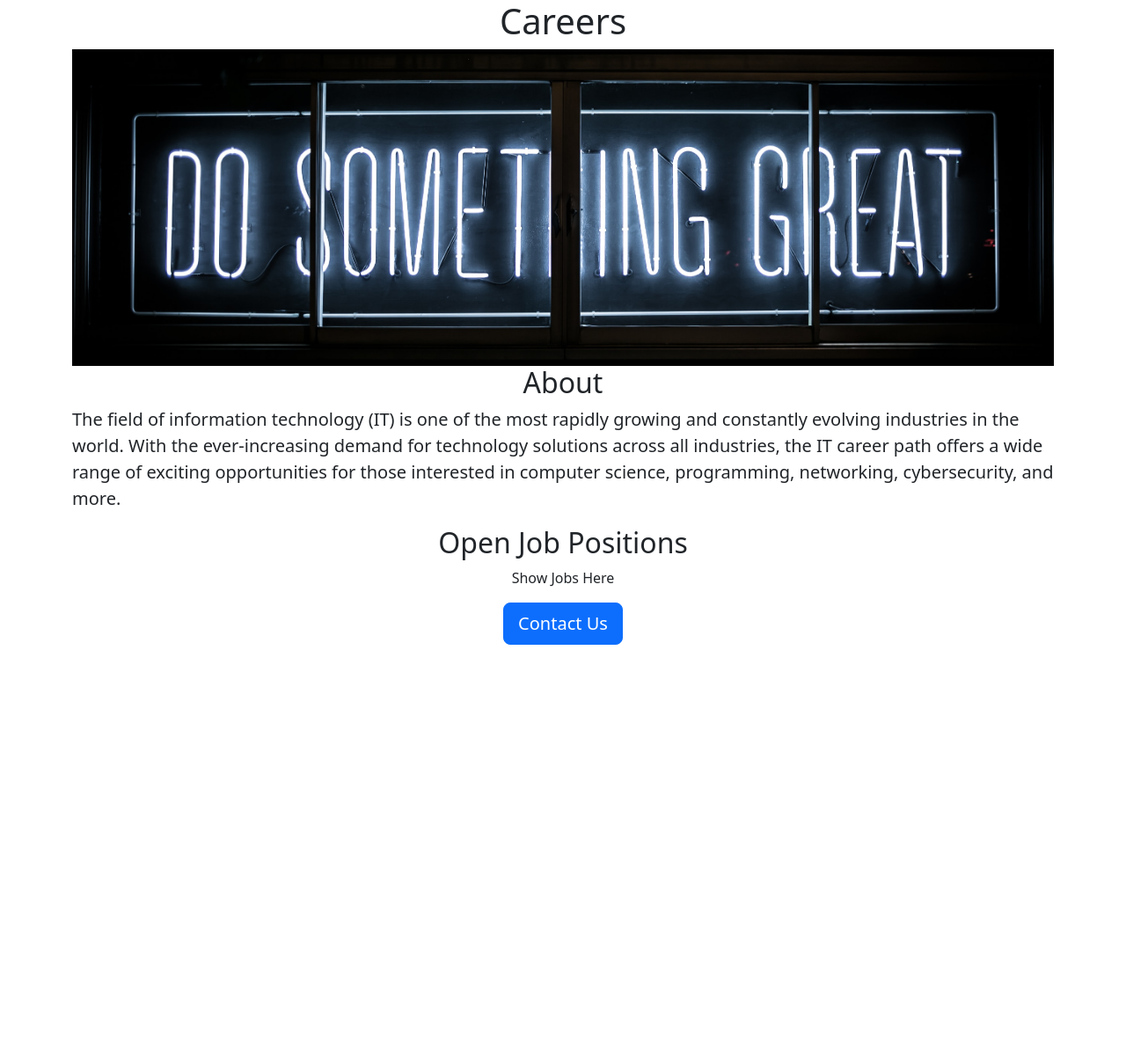
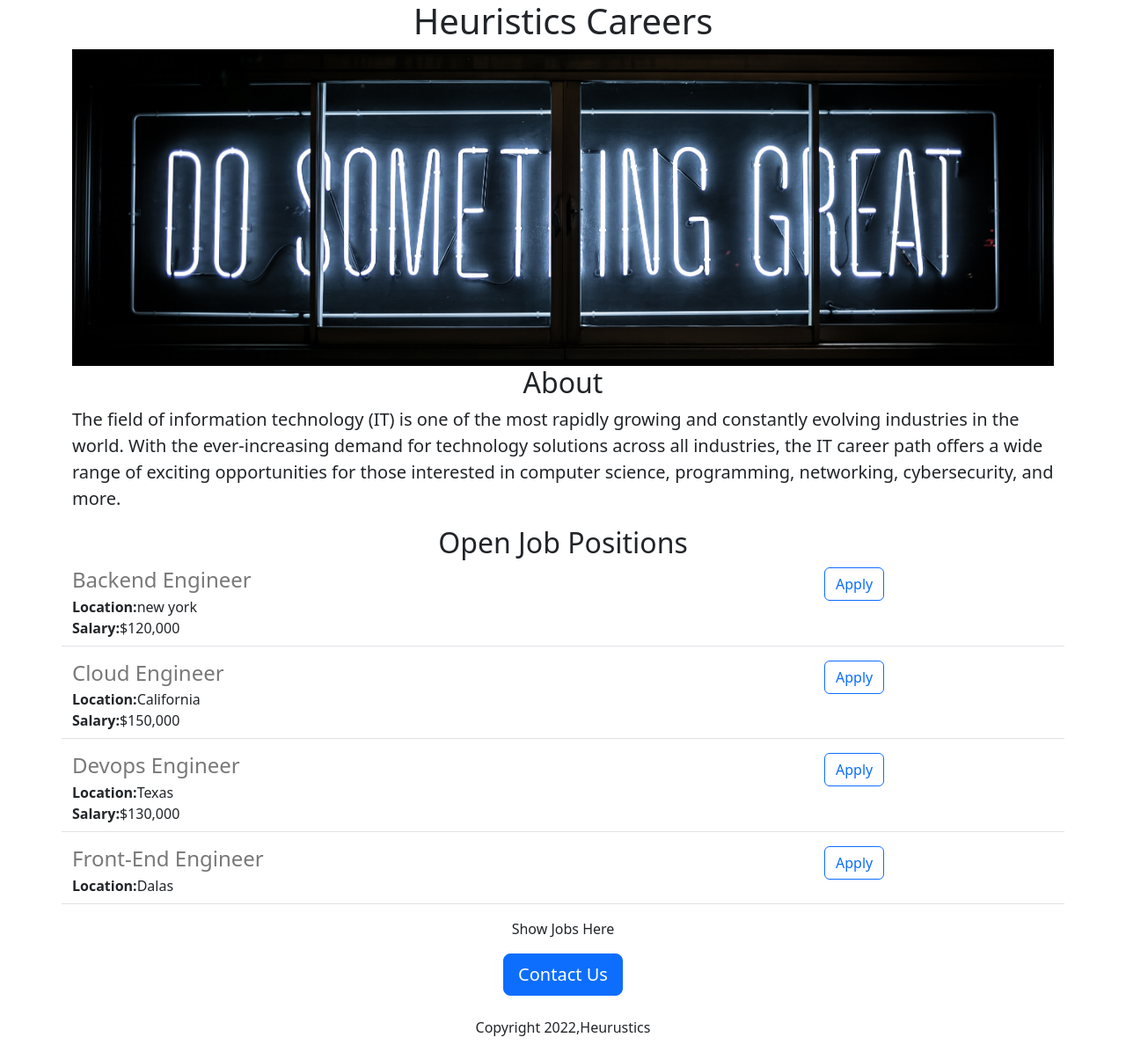
Before and after one commit to AbhishekVarma11/Heurustics-Website, a Flask app: page / in a window 1280 px wide. Shown: the whole page at 88% size. Before the commit the page ends 733 px from the top, so only its background shows below. Run offline with Flask 2, Linux system fonts and the light colour scheme; parts of the project's set-up code (start-up, migrations or seed data) failed here and were passed over.

Commit message:
endpoints with JOSN Data

```diff
--- a/app.py
+++ b/app.py
@@ -1,11 +1,36 @@
-from flask import Flask, render_template
+from flask import Flask, render_template, Jsonify
 
 app = Flask(__name__)
+JOBS = [{
+  'id': 1,
+  'title': 'Backend Engineer',
+  'location': 'new york',
+  'Salary': '$120,000'
+}, {
+  'id': 2,
+  'title': 'Cloud Engineer',
+  'location': 'California',
+  'Salary': '$150,000'
+}, {
+  'id': 3,
+  'title': 'Devops Engineer',
+  'location': 'Texas',
+  'Salary': '$130,000'
+}, {
+  'id': 4,
+  'title': 'Front-End Engineer',
+  'location': 'Dalas',
+}]
 
 
 @app.route('/')
 def hello_world():
-  return render_template('home.html')
+  return render_template('home.html', jobs=JOBS, company_name='Heuristics')
+
+
+@app.route("/jobs")
+def list_jobs():
+  return Jsonify(JOBS)
 
 
 if __name__ == '__main__':
--- a/templates/home.html
+++ b/templates/home.html
@@ -1,7 +1,7 @@
 <!DOCTYPE html>
 <html>
 <head>
-	<title>Careers</title>
+	<title>{{company_name}}Careers</title>
   <meta charset="utf-8">
     <meta name="viewport" content="width=device-width, initial-scale=1">
   <link href="https://cdn.jsdelivr.net/npm/bootstrap@5.3.0-alpha3/dist/css/bootstrap.min.css" rel="stylesheet" integrity="sha384-KK94CHFLLe+nY2dmCWGMq91rCGa5gtU4mk92HdvYe+M/SXH301p5ILy+dN9+nJOZ" crossorigin="anonymous">
@@ -15,14 +15,20 @@
 </head>
 <body>
   <div class="container">
-	<h1 class="text-center" mt-2 mb-4>Careers</h1>
+	<h1 class="text-center" mt-2 mb-4>{{company_name}} Careers</h1>
 	<img class="img-fluid"id="banner" src="https://flask-first-website-1.abhishekvarma11.repl.co/static/banner.jpg" alt="Image not Loaded width="320" height="320">
 	<h2 class="text-center" mt-2 mb-4>About</h2>
 	<p class="lead">The field of information technology (IT) is one of the most rapidly growing and constantly evolving industries in the world. With the ever-increasing demand for technology solutions across all industries, the IT career path offers a wide range of exciting opportunities for those interested in computer science, programming, networking, cybersecurity, and more.</p>
 	<h2 class="text-center" mt-2 mb-4>Open Job Positions</h2>
+    <div>
+    {%for job in jobs%}
+      {% include 'jobitem.html' %}
+    {% endfor %}
+    </div>
 	<p class="text-center",class="lead" >Show Jobs Here</p>
     <div class="text-center">
 	<button class="btn btn-primary btn-lg">Contact Us</button>
+      <p class="mt-4">Copyright 2022,Heurustics</p>
     </div>
 </div>
 </body>
--- /dev/null
+++ b/templates/jobitem.html
@@ -0,0 +1,17 @@
+<div class="border-bottom row" style="margin-bottom:16px; padding-bottom:8px;">
+  <div class="col-9">
+        <h4 style="color:rgb(120,120,120);margin-bottom:4px">
+          {{job['title']}}
+        </h4>
+        <div>
+          <b>Location:</b>{{job['location']}}
+    </div>
+        {% if 'Salary' in job%}
+        <div><b>Salary:</b>{{job['Salary']}}
+        </div>
+        {% endif %}
+  </div>
+    <div class="col-3">
+  <button type="button" class="btn btn-outline-primary">Apply</button>
+      </div>
+</div>
```
